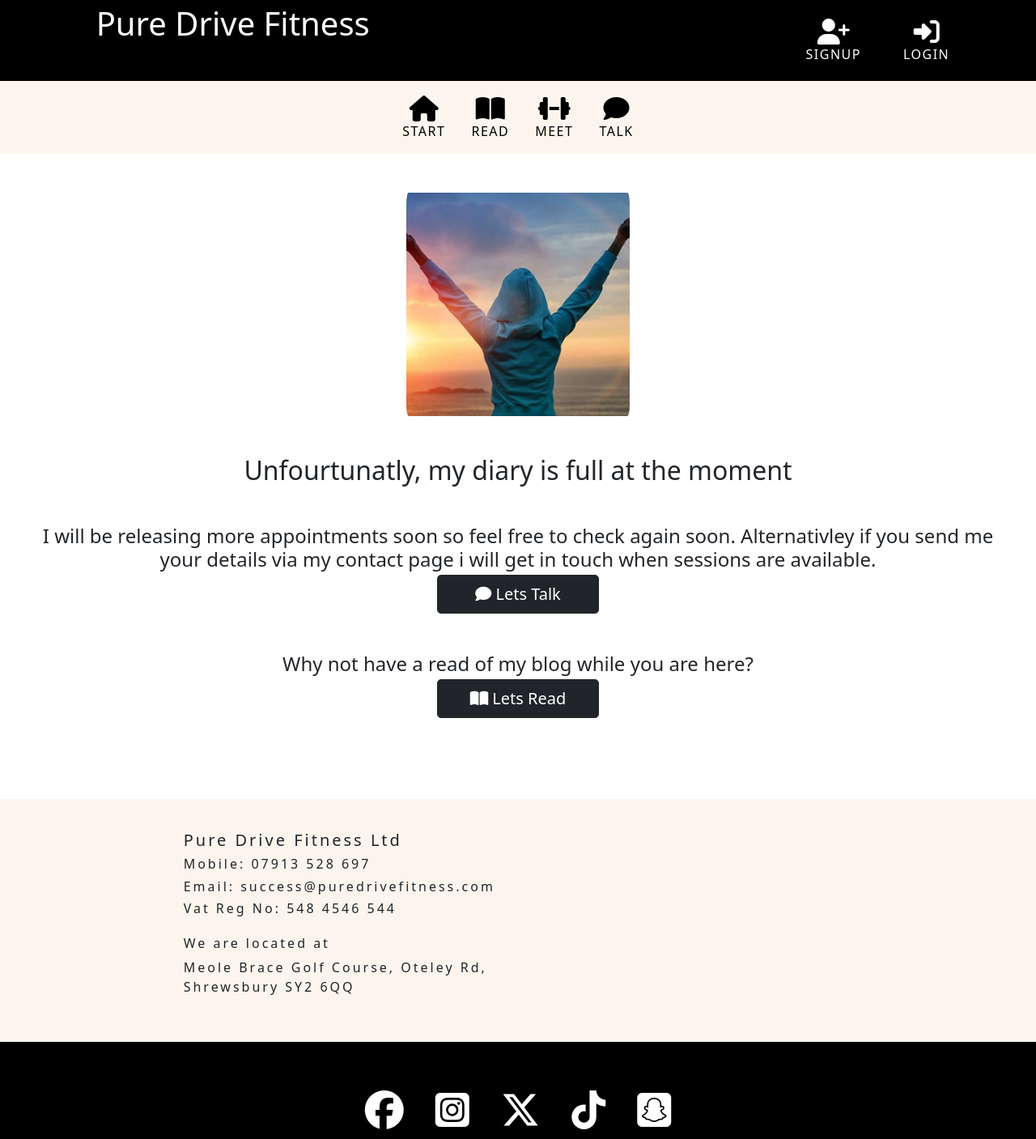
After one commit to Spudos/PP4, a Django app: template booking/templates/booking_full.html in a window 1280 px wide. The commit adds this page. Shown: the whole page at 81% size. Run offline with Django 3.2, Linux system fonts and the light colour scheme; the template is opened without the code that fills it, so the values that code supplies are empty; some libraries are stand-ins or nearby versions.

Commit message:
add page for if no bookings available

```diff
--- /dev/null
+++ b/booking/templates/booking_full.html
@@ -0,0 +1,47 @@
+{% extends 'base.html' %} {% load static %} {% block content %}
+<main>
+  <div>
+    <div class="row page-image m-5">
+      <img src="{% static 'images/success.webp' %}" alt="" />
+    </div>
+
+    <div class="mt-5 text-center">
+      <h2 class="mb-3">Unfourtunatly, my diary is full at the moment</h2>
+      <h4 class="text-center mt-5 mb-1">
+        I will be releasing more appointments soon so feel free to check again
+        soon. Alternativley if you send me your details via my contact page i
+        will get in touch when sessions are available.
+      </h4>
+    </div>
+
+    <div
+      class="row col-6 col-sm-3 col-lg-2 m-auto d-flex justify-content-center"
+    >
+      <a
+        class="btn btn-dark btn-lg contact-button"
+        href="{% url 'contact' %}"
+        role="button"
+      >
+        <i class="fa fa-comment" aria-hidden="true"></i>
+        <span>Lets Talk</span>
+      </a>
+    </div>
+    <h4 class="text-center mt-5 mb-1">
+      Why not have a read of my blog while you are here?
+    </h4>
+    <div
+      class="row col-6 col-sm-3 col-lg-2 m-auto d-flex justify-content-center"
+    >
+      <a
+        class="btn btn-dark btn-lg contact-button"
+        href="{% url 'blog' %}"
+        role="button"
+      >
+        <i class="fa fa-book-open" aria-hidden="true"></i>
+        <span>Lets Read</span>
+      </a>
+    </div>
+  </div>
+</main>
+
+{% endblock content %}
--- a/booking/views.py
+++ b/booking/views.py
@@ -40,7 +40,10 @@ def booking_form(request):
         initial_data = {'user': request.user.id, 'session_type': session_type}
         form = BookingForm(initial=initial_data)
 
-    return render(request, 'booking_form.html', {'form': form, 'user_name': user_name, 'available_appointments': available_appointments})
+    if available_appointments:
+        return render(request, 'booking_form.html', {'form': form, 'user_name': user_name, 'available_appointments': available_appointments})
+    else:
+        return render(request, 'booking_full.html')
 
 
 def booking_success(request, booking_id):
--- a/static/css/style.css
+++ b/static/css/style.css
@@ -175,7 +175,7 @@ main {
 /*--------------------------------------------Footer*/
 footer {
   background-color: rgb(0, 0, 0);
-  min-height: 100px;
+  min-height: 75px;
   color: #fff;
   font-size: 3rem;
   display: flex;
```
